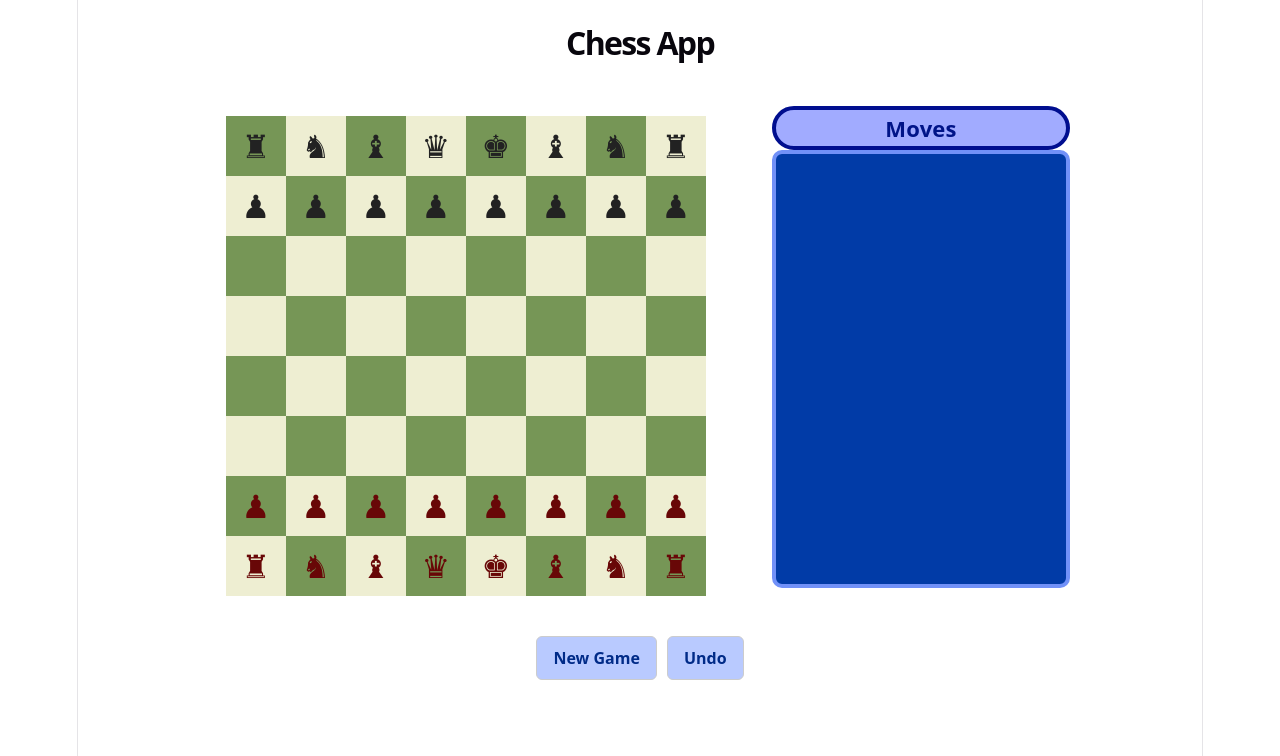
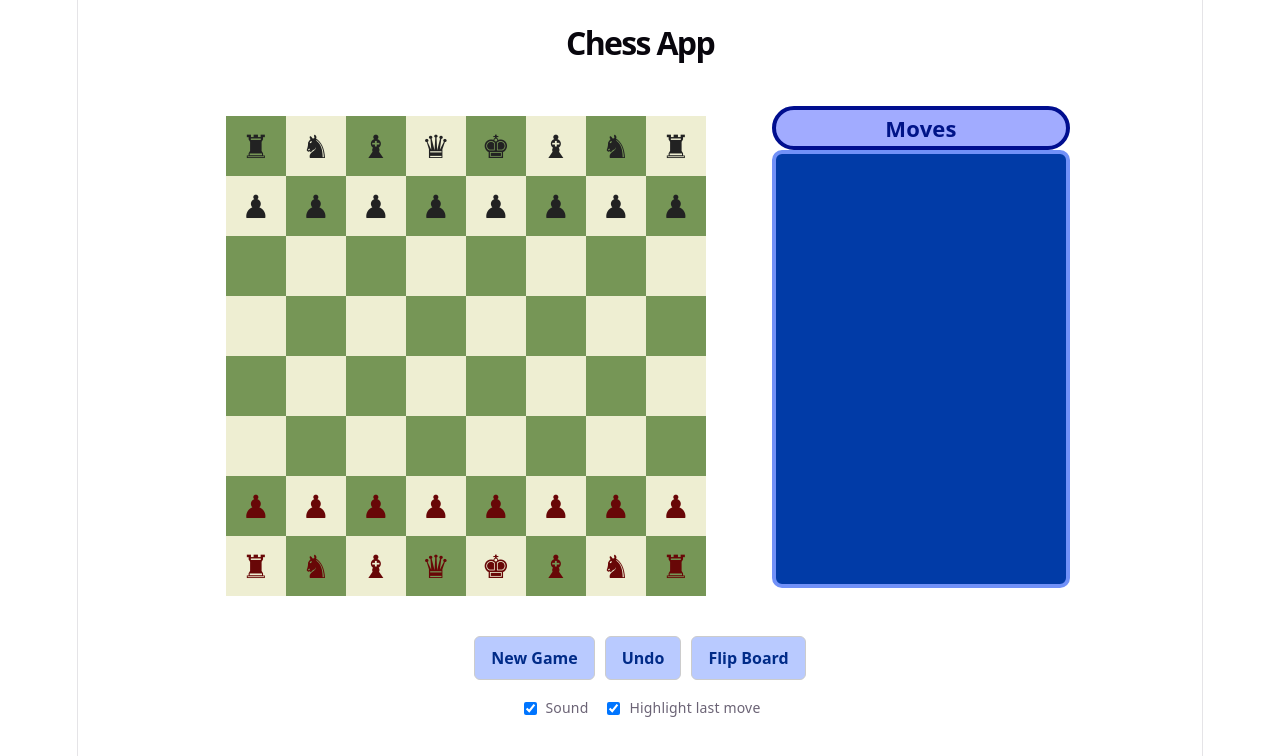
Before and after one commit to harleyk314/HumanlikeChessCoach, a React (Vite) app: page / in a window 1280 px wide. Shown: the top 756 px of the page. Built offline with nearby package versions, Linux system fonts and the light colour scheme.

Commit message:
board flipping and sound

```diff
--- a/src/App.css
+++ b/src/App.css
@@ -135,3 +135,17 @@ button:active {
 .status {
   margin-top: 10px;
 }
+
+.settings {
+  margin-top: 15px;
+  display: flex;
+  gap: 15px;
+  flex-wrap: wrap;
+  font-size: 14px;
+}
+
+.settings label {
+  display: flex;
+  align-items: center;
+  gap: 6px;
+}
--- a/src/App.tsx
+++ b/src/App.tsx
@@ -8,6 +8,12 @@ function App() {
   const gameRef = useRef(new Chess())
   const [, forceRender] = useState(0)
   const [selectedSquare, setSelectedSquare] = useState<string | null>(null)
+  const [settings, setSettings] = useState({
+    showLegalMoves: true,
+    soundEnabled: true,
+    highlightLastMove: true
+  })
+  const [isBoardFlipped, setBoardFlipped] = useState(false)
   const game = gameRef.current
   const moves = game.history()
   const isCheckmate = game.isCheckmate()
@@ -44,11 +50,17 @@ function App() {
 
   const newGame = () => {
     gameRef.current = new Chess()
+    setBoardFlipped(false)
     forceRender(x => x + 1)
   }
 
   const makeMove = (from: string, to: string) => {
     gameRef.current.move({ from, to })
+
+    if (settings.soundEnabled) {
+      const audio = new Audio("/move.mp3")
+      audio.play()
+    }
     forceRender(x => x + 1)
 }
 
@@ -67,7 +79,9 @@ function App() {
             game={game}
             selectedSquare={selectedSquare}
             setSelectedSquare={setSelectedSquare}
+            isBoardFlipped = {isBoardFlipped}
             makeMove={makeMove}
+            settings={settings}
           />
         </div>
         <div className="pgn-box-overview">
@@ -89,8 +103,33 @@ function App() {
       <div className="controls">
         <button onClick={newGame}>New Game</button>
         <button onClick={undo}>Undo</button>
+        <button onClick={() => setBoardFlipped(f => !f)}>
+          Flip Board
+        </button>
       </div>
+      <div className="settings">
+        <label>
+          <input
+            type="checkbox"
+            checked={settings.soundEnabled}
+            onChange={(e) =>
+              setSettings(s => ({ ...s, soundEnabled: e.target.checked }))
+            }
+          />
+          Sound
+        </label>
 
+        <label>
+          <input
+            type="checkbox"
+            checked={settings.highlightLastMove}
+            onChange={(e) =>
+              setSettings(s => ({ ...s, highlightLastMove: e.target.checked }))
+            }
+          />
+          Highlight last move
+        </label>
+      </div>
       <div className="status">
         <strong>{status}</strong>
       </div>
--- a/src/Board.tsx
+++ b/src/Board.tsx
@@ -3,6 +3,12 @@ import Square from "./Square"
 type Props = {
   game: any
   selectedSquare: string | null
+  settings: {
+    showLegalMoves: boolean
+    soundEnabled: boolean
+    highlightLastMove: boolean
+  }
+  isBoardFlipped: boolean
   setSelectedSquare: (s: string | null) => void
   makeMove: (from: string, to: string) => void
 }
@@ -12,6 +18,8 @@ const files = ["a","b","c","d","e","f","g","h"]
 function Board({
   game,
   selectedSquare,
+  settings,
+  isBoardFlipped,
   setSelectedSquare,
   makeMove
 }: Props) {
@@ -24,12 +32,17 @@ function Board({
 
   const legalSquares = legalMoves.map((m: any) => m.to)
 
+  const orientation = isBoardFlipped ? "b" : "w";
+
   return (
   <div>
-      {board.map((row: any[], r: number) => (
+    {(orientation === "b" ? [...board].reverse() : board).map((row: any[], r: number) => (
       <div key={r} style={{ display: "flex" }}>
-          {row.map((piece, c) => {
-            const square = files[c] + (8 - r)
+        {row.map((piece, c: number) => {
+          const actualRow = orientation === "b" ? 7 - r : r
+          const actualCol = c
+
+          const square = files[actualCol] + (8 - actualRow)
 
           return (
             <Square
@@ -47,7 +60,6 @@ function Board({
       </div>
     ))}
   </div>
-  )
-}
+)}
 
-export default Board
+export default Board;
```
Lines whose indentation alone changed are shown as unchanged.
